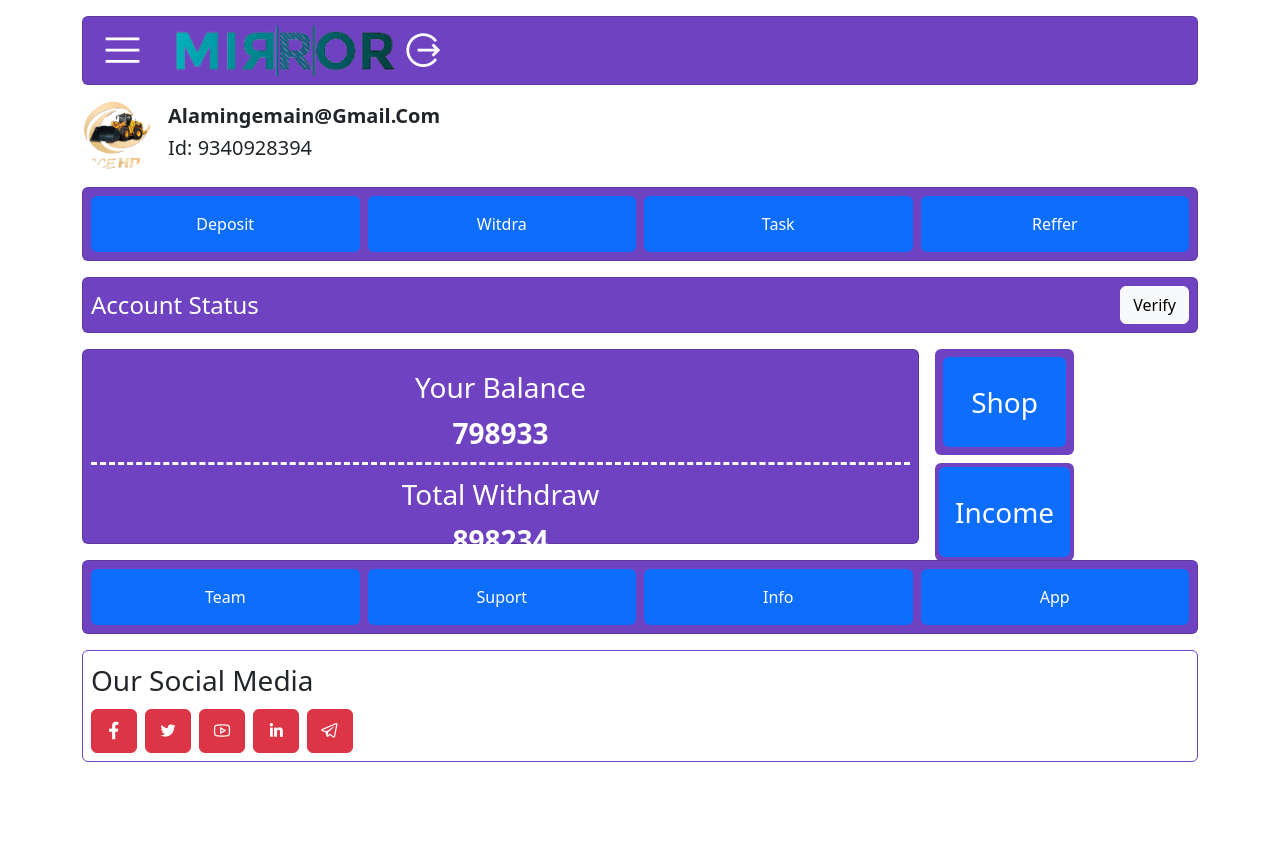
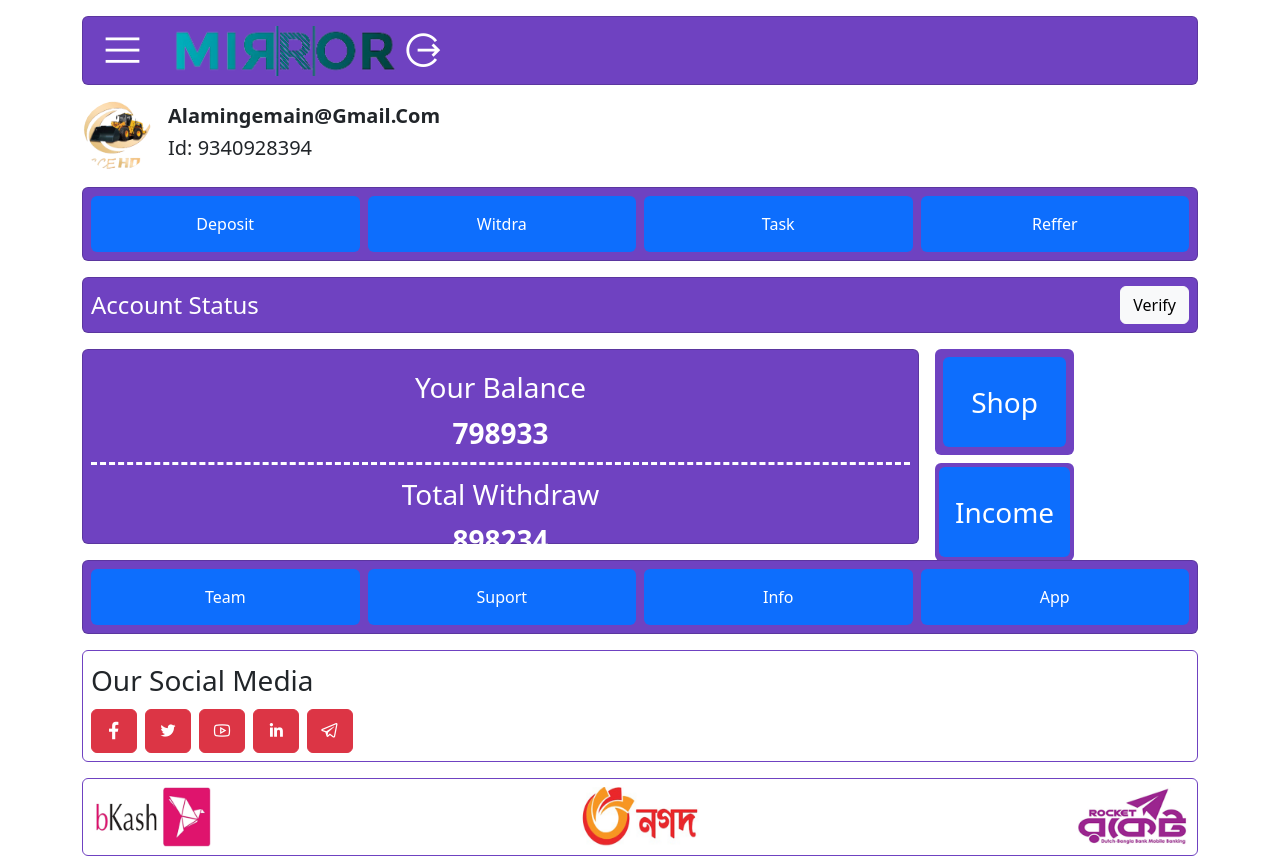
Before and after one commit to alaminfullstack/mobile-view-task-design, a plain HTML site: page index.html in a window 1280 px wide. Before the commit the page ends 800 px from the top, so only its background shows below. Drawn offline with nearby package versions, Linux system fonts and the light colour scheme; a web font is replaced by a local one.

Commit message:
payment image

```diff
--- a/index.html
+++ b/index.html
@@ -47,6 +47,11 @@
 
       .border-purple{
         border: 1px solid var(--bs-purple);
+      }
+
+      .payment-img{
+        height: 60px;
+        width: 120px;
       }
     </style>
   </head>
@@ -238,6 +243,17 @@
         </div>
       </div>
 
+      <!-- payment image  -->
+      <div class="card border-purple">
+        <div class="card-body p-2">
+            <div class="d-flex align-items-center justify-content-between ">
+                <img src="image/bkash.png"  class="payment-img"/>
+                <img src="image/nagad.png"  class="payment-img"/>
+                <img src="image/rocket.png"  class="payment-img"/>
+            </div>
+        </div>
+      </div>
+
 
 
     </div>
```
Also changed, not shown: image/bkash.png (added), image/nagad.png (added), image/rocket.png (added).
